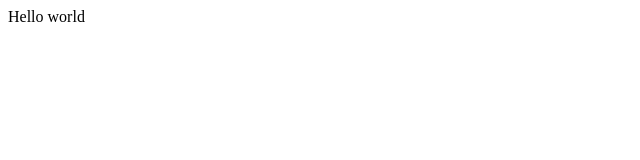
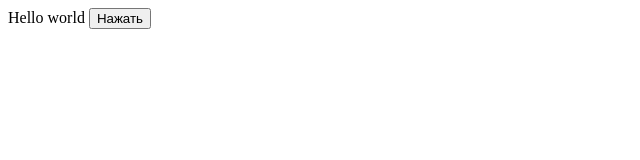
Before and after one commit to daitov/evolution, a plain HTML site: page public/index.html in a window 1280 px wide. Shown: the whole page, without its empty margins (0-640 px from the left). Drawn offline with Linux system fonts and the light colour scheme.

Commit message:
add script

```diff
--- a/public/index.html
+++ b/public/index.html
@@ -1,4 +1,12 @@
 <html>
 <head></head>
 <body>Hello world</body>
+<button onclick="myFunction()">Нажать</button>
+
+<script>
+function myFunction() {
+    alert("Привет");
+}
+</script>
+
 </html>
```
